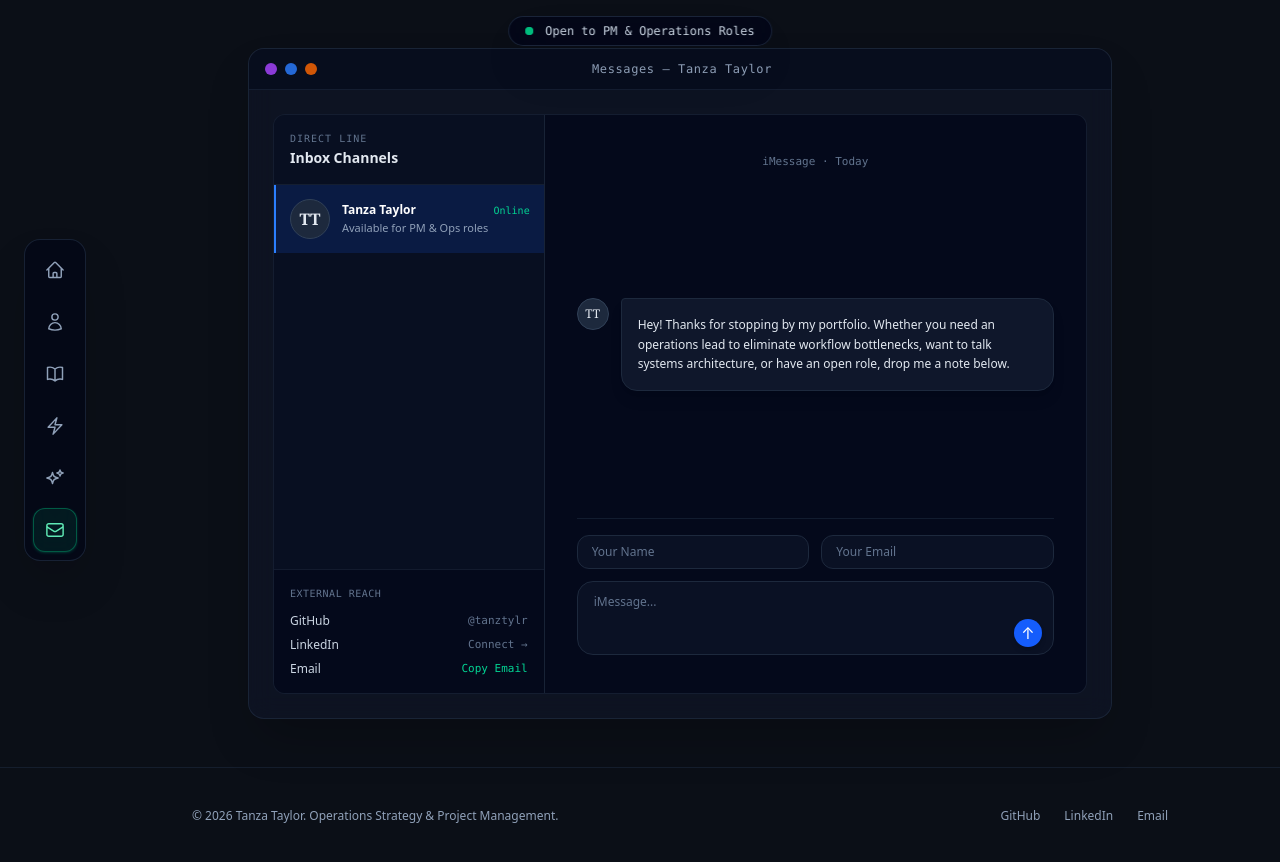
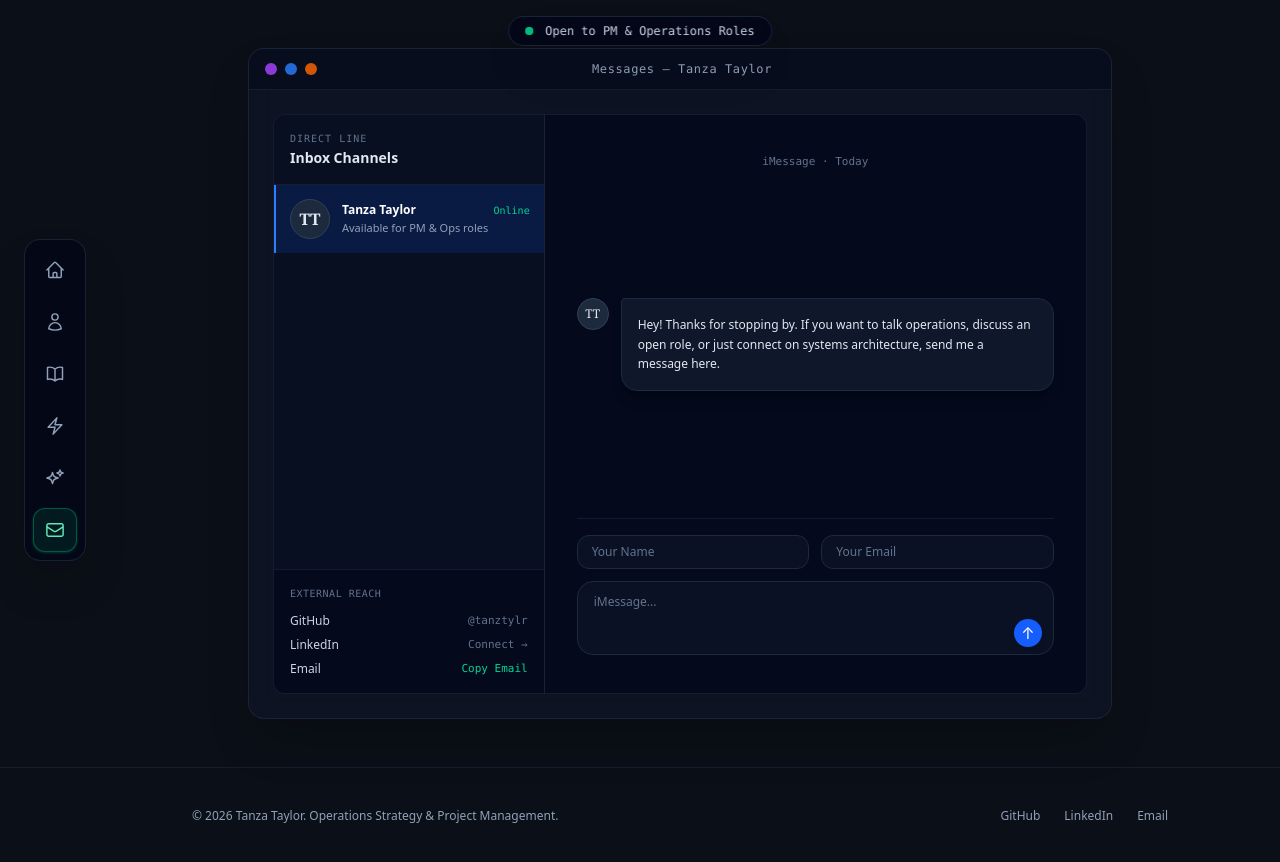
Before and after one commit to tanztylr/portfolio-v3, a Next.js app: page /contact in a window 1280 px wide. Built offline with nearby package versions, Linux system fonts and the light colour scheme.

Commit message:
fix: update imessage inbound text copy

```diff
--- a/app/contact/page.tsx
+++ b/app/contact/page.tsx
@@ -98,7 +98,7 @@ export default function ContactPage() {
                 </div>
                 <div className="max-w-md rounded-2xl rounded-tl-sm bg-slate-900 border border-slate-800 p-4 text-xs text-slate-200 leading-relaxed shadow-lg font-light">
                   <p>
-                    Hey! Thanks for stopping by my portfolio. Whether you need an operations lead to eliminate workflow bottlenecks, want to talk systems architecture, or have an open role, drop me a note below.
+                    Hey! Thanks for stopping by. If you want to talk operations, discuss an open role, or just connect on systems architecture, send me a message here.
                   </p>
                 </div>
               </div>
```
